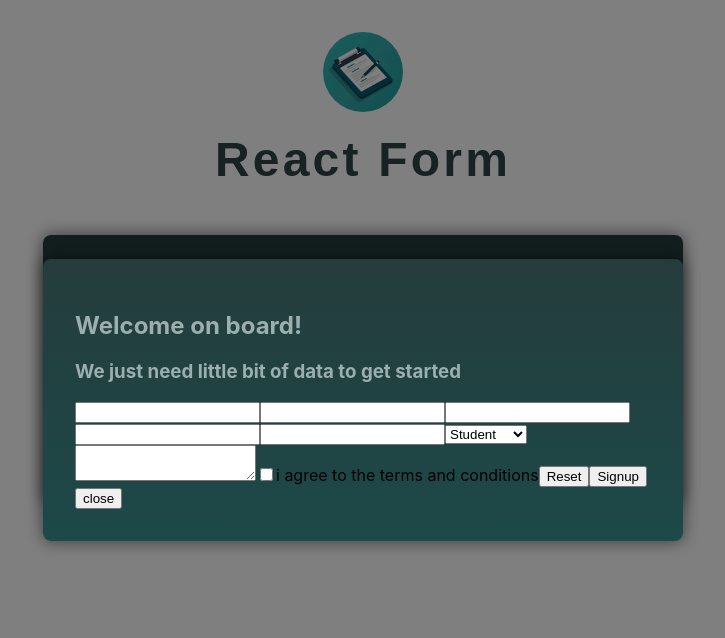
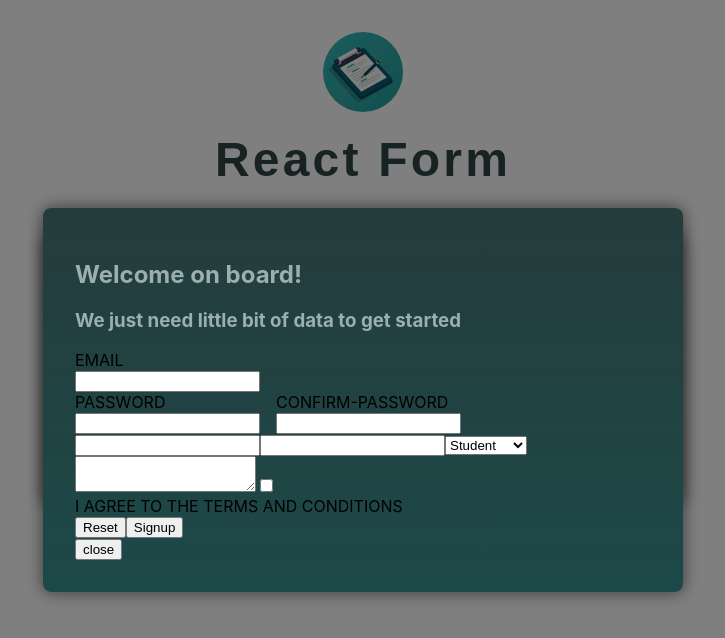
Before and after one commit to deba443/react-login-updated, a React (Create React App) app: page / in a window 1280 px wide. Both pictures are taken after a click on the button "Signup". Shown: the top 638 px of the page, without its empty margins (277-1002 px from the left). Built offline with nearby package versions, Linux system fonts and the light colour scheme.

Commit message:
Changed Register form and register style

```diff
--- a/src/components/Register.jsx
+++ b/src/components/Register.jsx
@@ -14,9 +14,20 @@ const Register = ({ show, setShow ,onClose}) => {
       <h2 className={style.upperFont}>Welcome on board!</h2>
       <h3 className={style.upperFont}>We just need little bit of data to get started</h3>
       <form >
-        <input type="email"/>
-        <input type="password"/>
-        <input type="password"/>
+        <div>
+          <label htmlFor="email">email</label>
+          <input type="email" name="email"/>
+        </div>
+        <div className={style.passwordContainer}>
+          <div>
+        <label htmlFor="current-password">Password</label>
+        <input type="password" name="current-password"/>
+        </div>
+        <div>
+        <label htmlFor="confirm-password">confirm-password</label>
+        <input type="password" name="confirm-password"/>
+        </div>
+        </div>
         <input type="text"/>
         <input type="text"/>
         <select name="role" id="role">
--- a/src/components/Register.module.css
+++ b/src/components/Register.module.css
@@ -56,3 +56,11 @@
 .upperFont{
   color: #9bafaf;;
 }
+label{
+  display: block;
+  text-transform: uppercase;
+}
+.passwordContainer{
+  display: flex;
+  gap: 1rem;
+}
```
